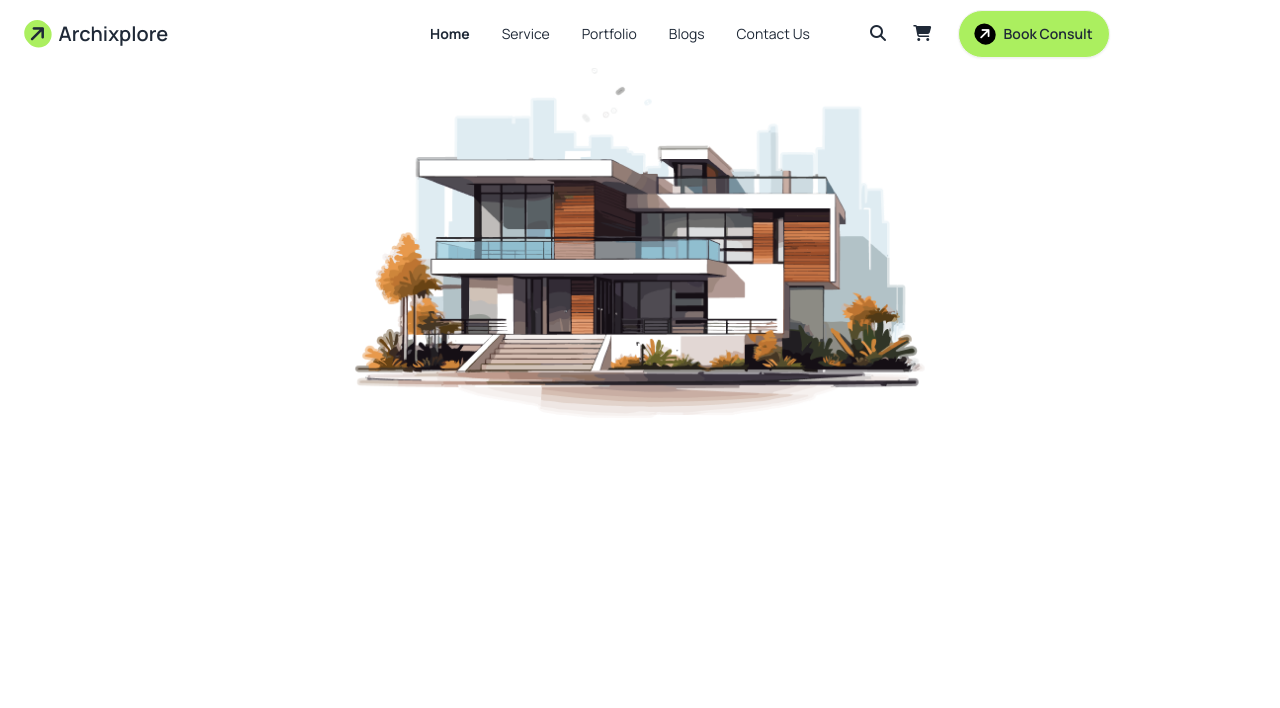
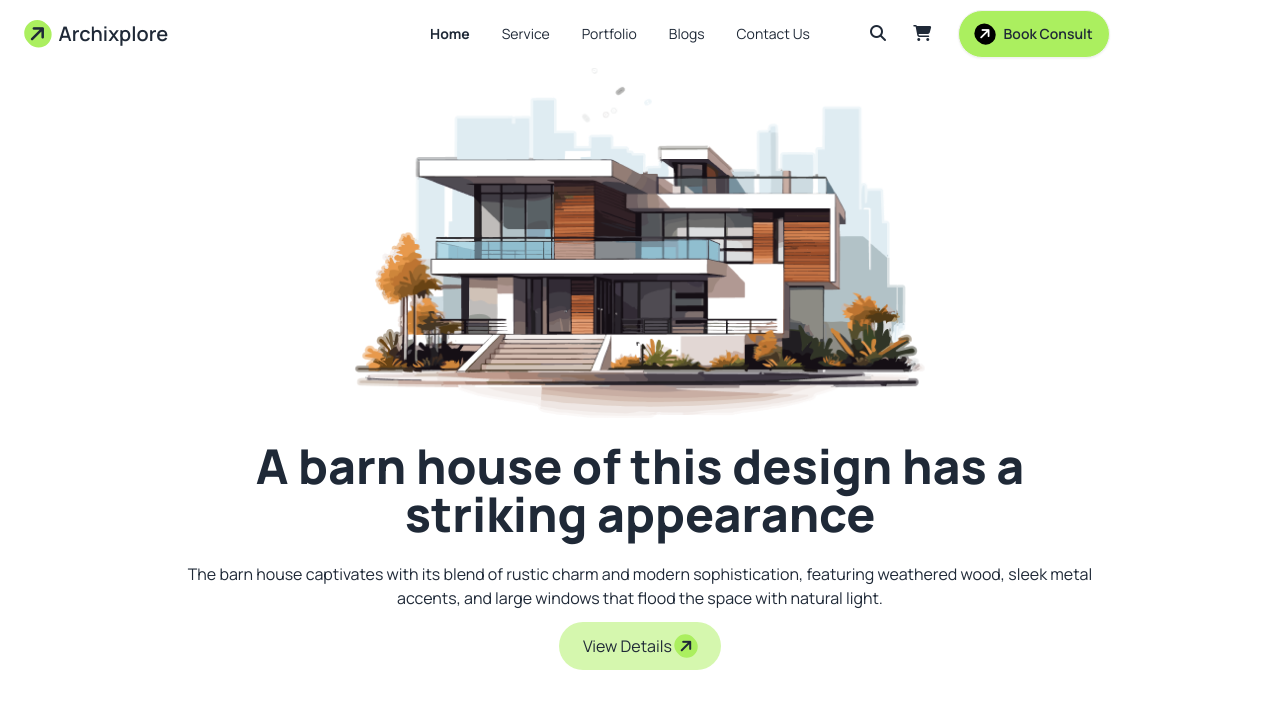
Before and after one commit to salman2090/archixplore, a plain HTML site: page index.html in a window 1280 px wide. Drawn offline with nearby package versions, Linux system fonts and the light colour scheme.

Commit message:
Header Done

```diff
--- a/index.html
+++ b/index.html
@@ -101,8 +101,24 @@
         </div>
       </nav>
 
-      <section class="">
+      <section class="text-center">
         <img class="mx-auto" src="/assets/banner.png" alt="" />
+        <h1 class="font-extrabold text-5xl my-6">
+          A barn house of this design has a<br />striking appearance
+        </h1>
+        <p>
+          The barn house captivates with its blend of rustic charm and modern
+          sophistication, featuring weathered wood, sleek metal<br />accents,
+          and large windows that flood the space with natural light.
+        </p>
+        <button
+          class="bg-color-primary bg-opacity-50 px-6 py-3 rounded-3xl mt-3 mb-24"
+        >
+          View Details
+          <i
+            class="fa-solid fa-arrow-right -rotate-45 bg-color-primary p-1 rounded-full"
+          ></i>
+        </button>
       </section>
     </header>
 
```
